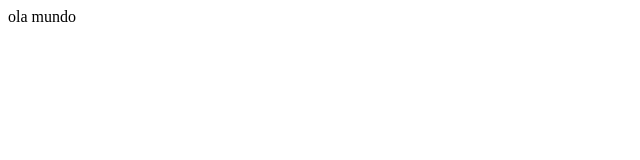
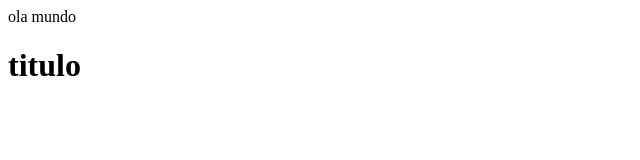
Before and after one commit to joaovinicius22/placar-, a plain HTML site: page index.html in a window 1280 px wide. Shown: the whole page, without its empty margins (0-640 px from the left). Drawn offline with Linux system fonts and the light colour scheme.

Commit message:
adicao de titulo

```diff
--- a/index.html
+++ b/index.html
@@ -4,7 +4,7 @@
 
 </head>
 <body>
-    ola mundo
+    ola mundo <h1> titulo </h1>
 </body>
 
 
```
